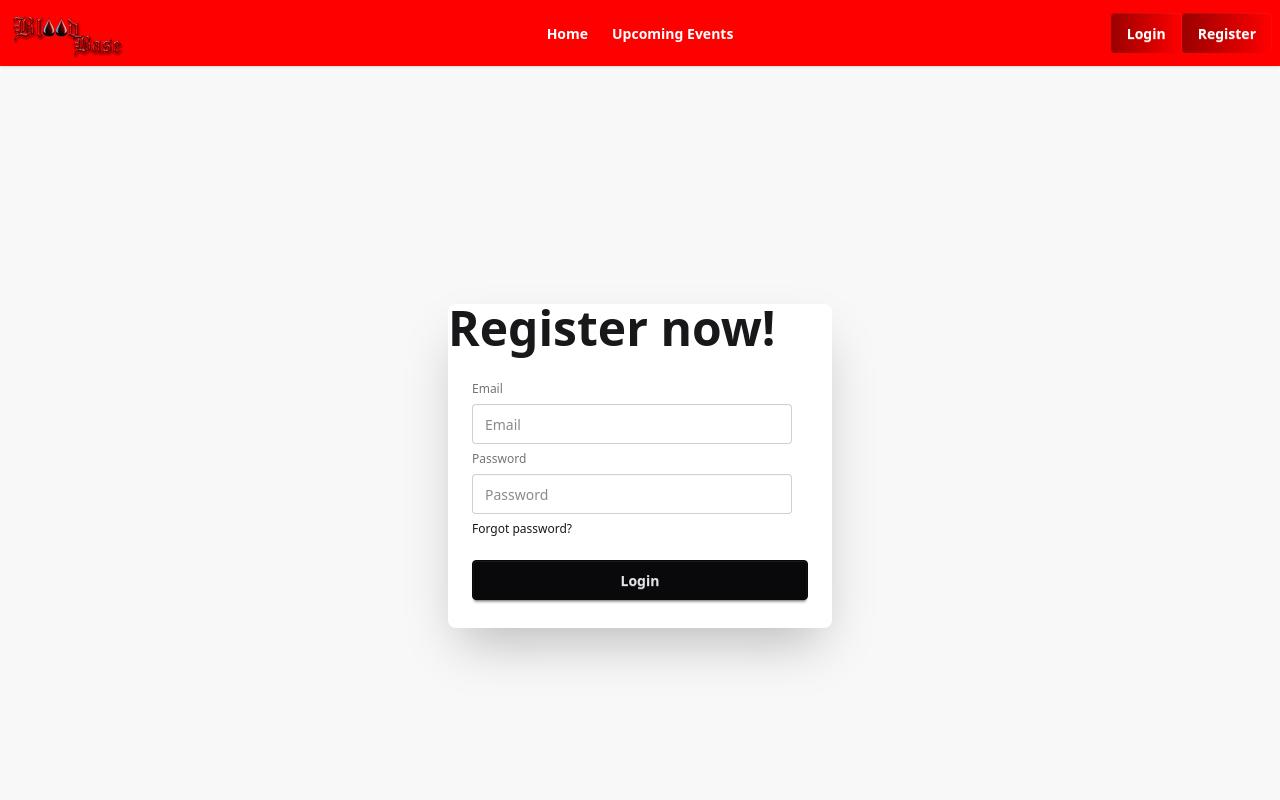
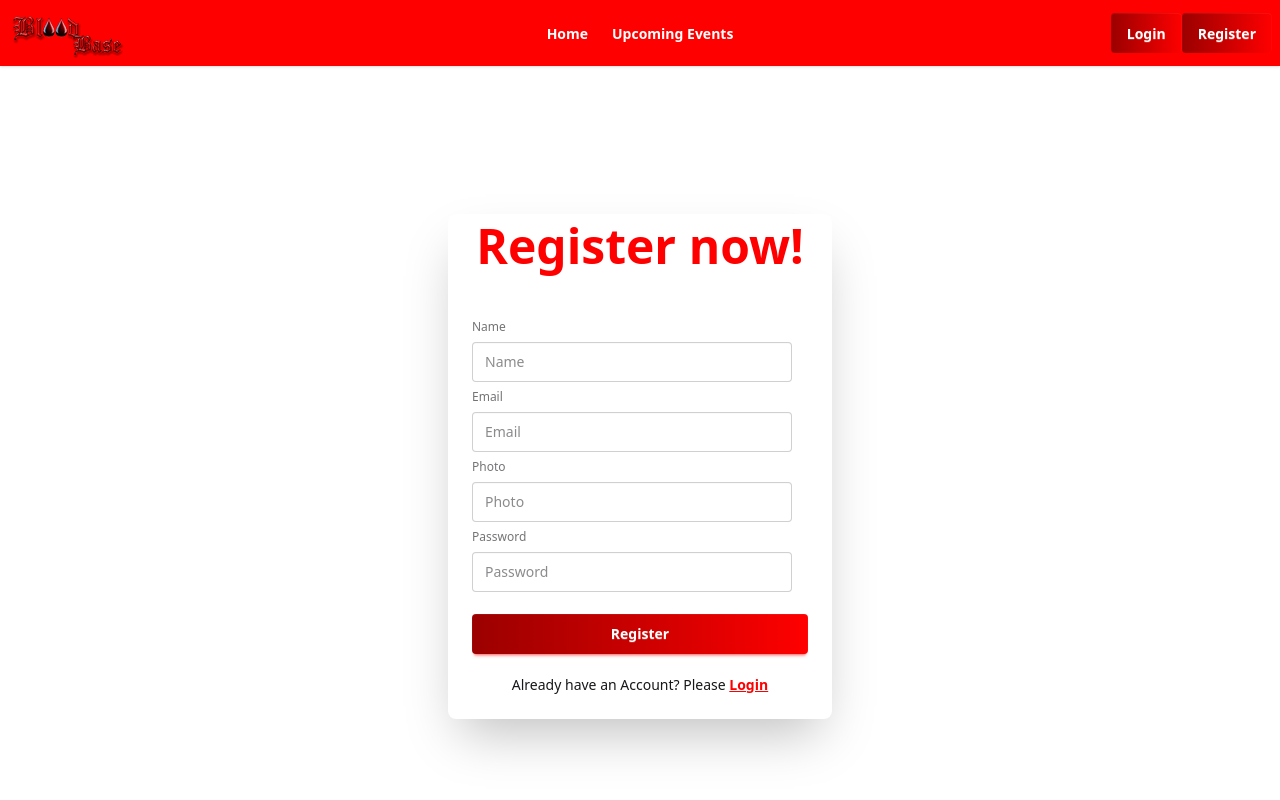
Before and after one commit to MdRehanAli/blood-base-client, a React (Vite) app: page /register in a window 1280 px wide. Shown: the top 800 px of the page. Built offline with nearby package versions, Linux system fonts and the light colour scheme.

Commit message:
Added Register Page

```diff
--- a/src/Register/Register.jsx
+++ b/src/Register/Register.jsx
@@ -1,19 +1,34 @@
 import React from 'react';
+import { Link } from 'react-router';
 
 const Register = () => {
     return (
-        <div className="hero bg-base-200 min-h-screen">
+        <div className="hero min-h-screen">
             <div className="card bg-base-100 w-full max-w-sm shrink-0 shadow-2xl">
-                <h1 className="text-5xl font-bold">Register now!</h1>
+                <h1 className="text-5xl font-bold text-center text-primary mt-2 mb-5">Register now!</h1>
                 <div className="card-body">
-                    <fieldset className="fieldset">
-                        <label className="label">Email</label>
-                        <input type="email" className="input" placeholder="Email" />
-                        <label className="label">Password</label>
-                        <input type="password" className="input" placeholder="Password" />
-                        <div><a className="link link-hover">Forgot password?</a></div>
-                        <button className="btn btn-neutral mt-4">Login</button>
-                    </fieldset>
+                    <form>
+                        <fieldset className="fieldset">
+                            {/* name  */}
+                            <label className="label">Name</label>
+                            <input type="text" name='name' className="input" required placeholder="Name" />
+
+                            {/* email  */}
+                            <label className="label">Email</label>
+                            <input type="email" name='email' className="input" required placeholder="Email" />
+
+                            {/* photo  */}
+                            <label className="label">Photo</label>
+                            <input type="text" name='photo' className="input" required placeholder="Photo" />
+
+                            {/* password  */}
+                            <label className="label">Password</label>
+                            <input type="password" name='password' className="input" required placeholder="Password" />
+
+                            <button className="btn btn-primary mt-4">Register</button>
+                        </fieldset>
+                    </form>
+                    <p className='mt-2 text-center'>Already have an Account? Please <Link className='underline text-primary font-bold' to="/logIn">Login</Link> </p>
                 </div>
             </div>
         </div>
--- a/src/components/Login/Login.jsx
+++ b/src/components/Login/Login.jsx
@@ -25,7 +25,7 @@ const Login = () => {
                     </form>
                     <button className='btn btn-outline w-full hover:text-white hover:btn-primary'><FcGoogle className='text-2xl'></FcGoogle> Login with Google</button>
 
-                    <p className='mt-2 text-center'>New to our Website? Please <Link className='underline text-primary font-bold' to="/signup">SignUp</Link> </p>
+                    <p className='mt-2 text-center'>New to our Website? Please <Link className='underline text-primary font-bold' to="/register">Register</Link> </p>
                 </div>
             </div>
         </div>
```
